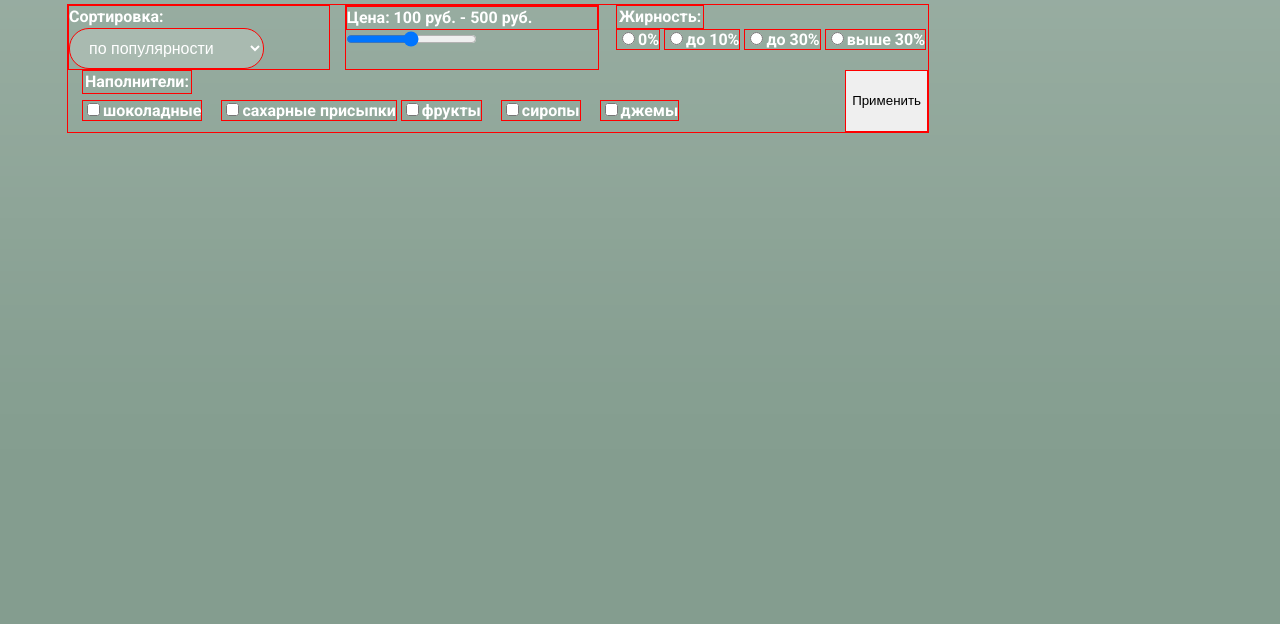
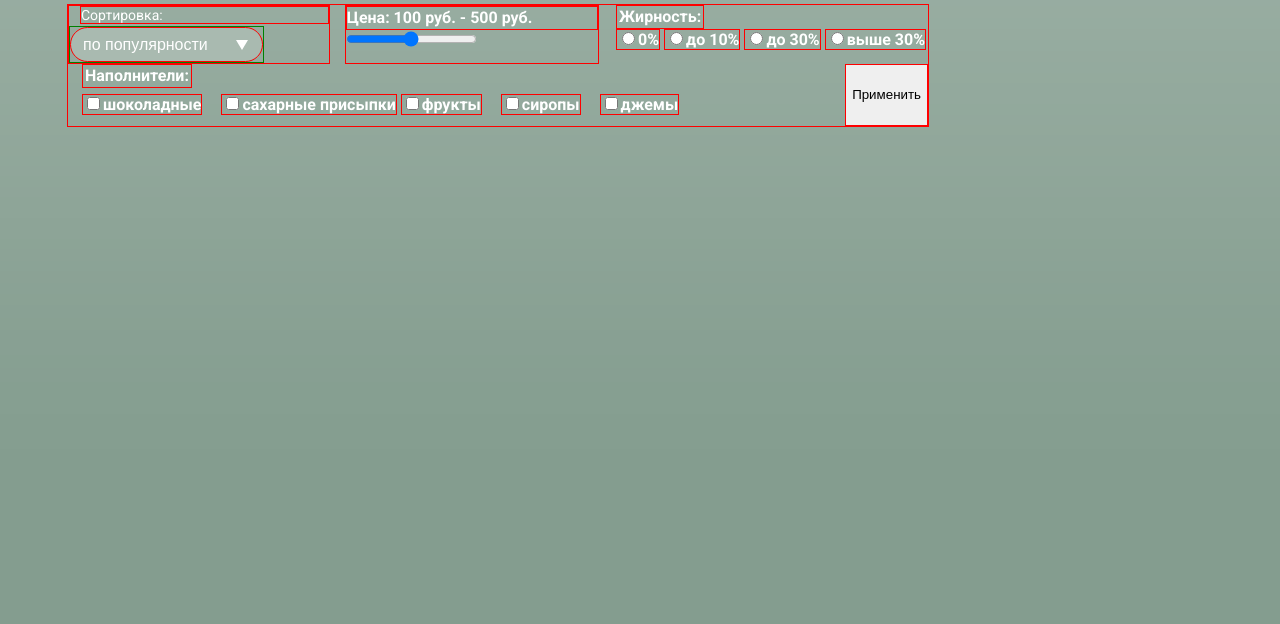
Before and after one commit to darkbear-1/glaccy, a plain HTML site: page catalog.html in a window 1280 px wide. Shown: the part 176-800 px from the top of the page. Drawn offline with Linux system fonts and the light colour scheme.

Commit message:
Поправил sort-label

```diff
--- a/catalog.html
+++ b/catalog.html
@@ -145,13 +145,15 @@
 			<h1>Сливочное мороженое</h1>
 			<form action="#" method="post" class="sort-form">
 				<label class="sort-label">
-					Сортировка: <br>
+					<p>Сортировка:</p>
+					<span class="select-overlay">
 						<select name="sort">
 							<option value="по популярности">по популярности</option>
 							<option value="сначала недорогие">сначала недорогие</option>
 							<option value="сначала дорогие">сначала дорогие</option>
 							<option value="по жирности">по жирности</option>
 						</select>
+					</span>
 				</label>
 				<label class="range-label">
 					<p>Цена: 100 руб. - 500 руб.</p>
--- a/css/styles.css
+++ b/css/styles.css
@@ -1602,12 +1602,44 @@ footer .conteiner{
 	padding: 0;
 }
 
+.sort-label p {
+	margin: 0;
+	padding: 0;
+	margin-left: 11px;
+	font-size: 14px;
+	line-height: 16px;
+	font-weight: 400;
+}
+
 .sort-label select {
+	-webkit-appearance: none;
+	-moz-appearance: none;
+	height: 100%;
+	width: 100%;
 	background-color: #a9bab0;
 	font-size: 16px;
 	line-height: 18px;
 	font-weight: 500;
 	color: #fff;
-	padding: 10px 15px;
+	padding-left: 12px;
 	border-radius: 20px
 }
+
+.select-overlay {
+	height: 35px;
+	width: 193px;
+	margin-top: 2px;
+	display: block;
+	border: 1px solid green;
+	position: relative;
+}
+
+.select-overlay:after {
+	content: '';
+	border-style: solid;
+	border-width: 10px 6px 10px 6px;
+	border-color: #fff transparent transparent transparent;
+	top: 13px;
+	right: 15px;
+	position: absolute;
+}
```
Also changed, not shown: 1 other file. Lines whose indentation alone changed are shown as unchanged.
